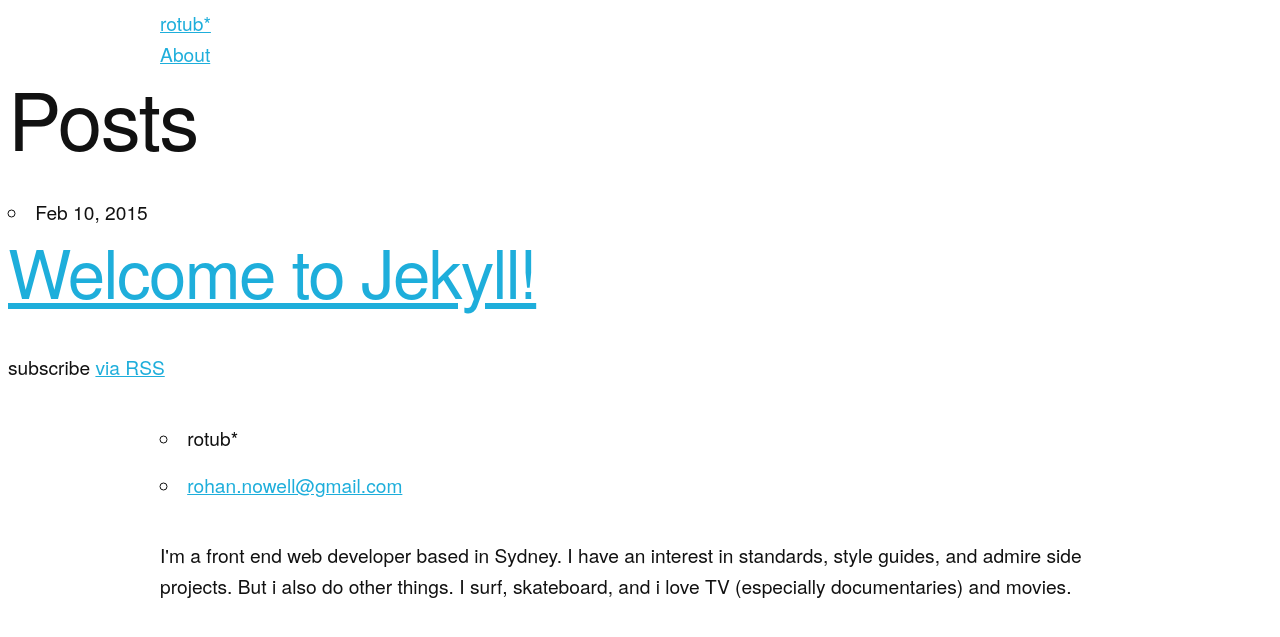
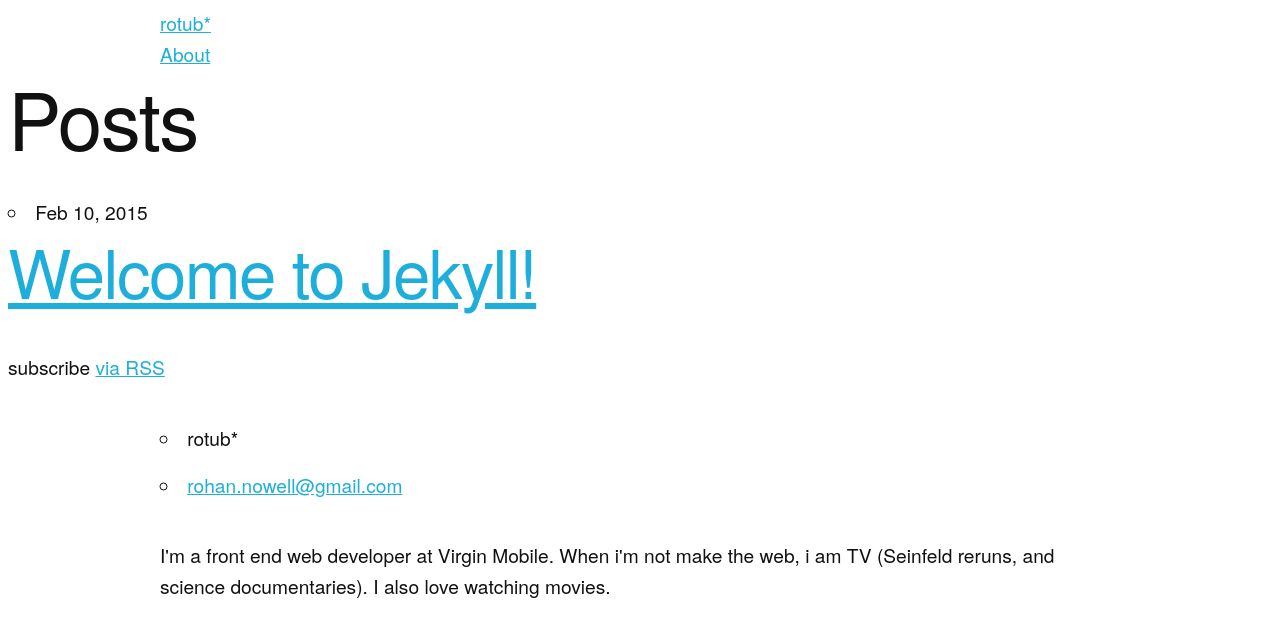
Before and after one commit to rotub/rotub.github.io, a Jekyll site: the page built from index.html, in a window 1280 px wide. Shown: the top 637 px of the page. Built offline with Jekyll 4.4.1, drawn with Linux system fonts in a browser that asks for light colours.

Commit message:
Updated _config.yml

```diff
--- a/_config.yml
+++ b/_config.yml
@@ -1,7 +1,7 @@
 # Site settings
 title: rotub*
 email: rohan.nowell@gmail.com
-description: "I'm a front end web developer based in Sydney. I have an interest in standards, style guides, and admire side projects. But i also do other things. I surf, skateboard, and i love TV (especially documentaries) and movies."
+description: "I'm a front end web developer at Virgin Mobile. When i'm not make the web, i am TV (Seinfeld reruns, and science documentaries). I also love watching movies."
 baseurl: "" # the subpath of your site, e.g. /blog/
 url: "" # the base hostname & protocol for your site
 twitter_username: rotub
```
